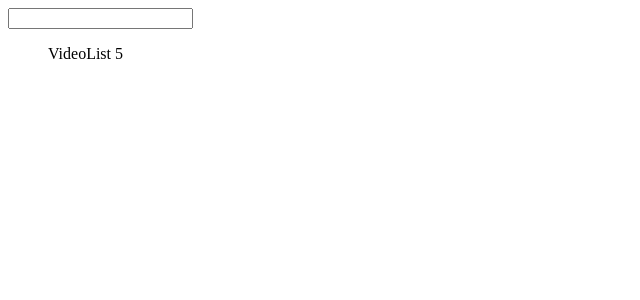
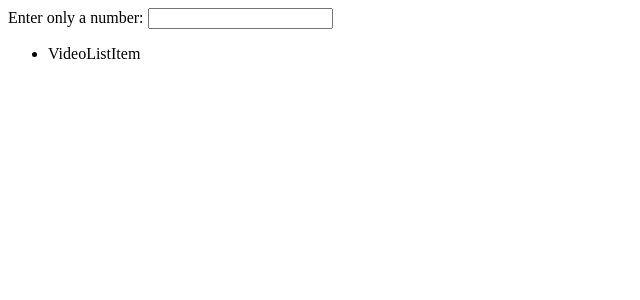
Before and after one commit to vue-apps/youtube-search-vue, a Vue app: page / in a window 1280 px wide. Shown: the top 300 px of the page, without its empty margins (0-640 px from the left). Built offline with nearby package versions, Linux system fonts and the light colour scheme.

Commit message:
create VideoListItem component to render list of items

```diff
--- a/src/components/searchBar.vue
+++ b/src/components/searchBar.vue
@@ -1,12 +1,13 @@
 <template>
   <div>
-    <input @input="onInput" />
+    <label for="search">Enter only a number: </label>
+    <input @input="onInput" id="search" />
   </div>
 </template>
 
 <script>
 export default {
-  name: 'searchBar',
+  name: 'SearchBar',
   methods: {
     onInput(e) {
       e.target.value = e.target.value.replace(/\D/, '');
--- a/src/components/videoList.vue
+++ b/src/components/videoList.vue
@@ -1,15 +1,17 @@
 <template>
   <ul>
-    VideoList
-    {{
-      videos.length
-    }}
+    <VideoListItem />
   </ul>
 </template>
 
 <script>
+import VideoListItem from './videoListItem';
+
 export default {
   name: 'videoList',
+  components: {
+    VideoListItem,
+  },
   props: {
     videos: Array,
   },
--- /dev/null
+++ b/src/components/videoListItem.vue
@@ -0,0 +1,11 @@
+<template>
+  <li>
+    VideoListItem
+  </li>
+</template>
+
+<script>
+export default {
+  name: 'VideoListItem',
+};
+</script>
```
